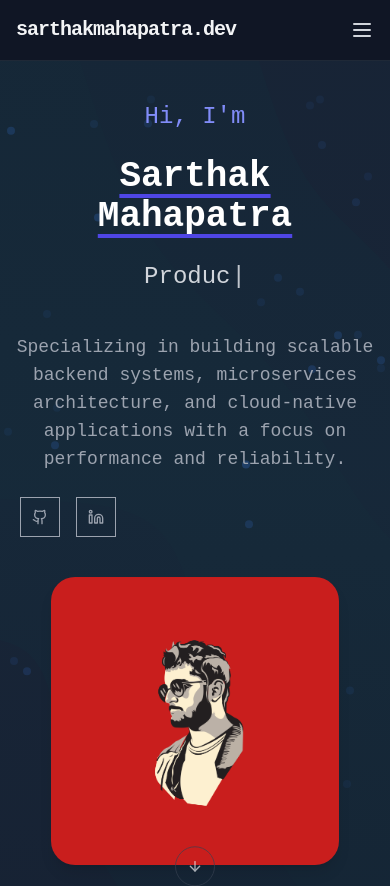
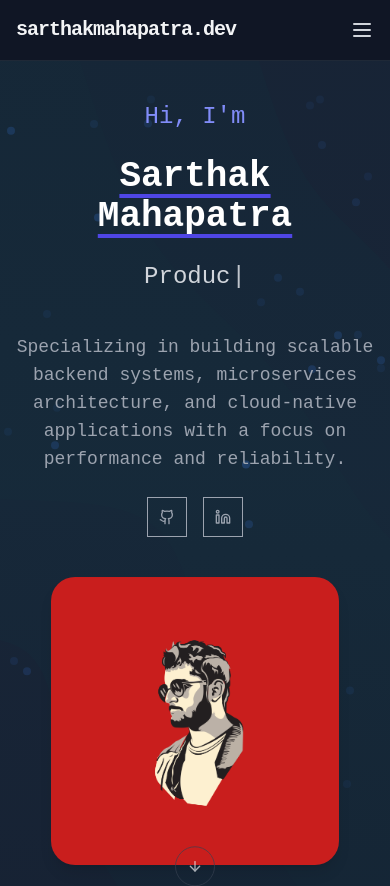
Before and after one commit to MaVericKWareZ/sarthak-mahapatra-dev-site, a Next.js app: page / in a window 390 px wide. Shown: the top 886 px of the page. Built offline with nearby package versions, Linux system fonts and the light colour scheme; no server answers.

Commit message:
centered hero text icons on small screens

```diff
--- a/components/hero.tsx
+++ b/components/hero.tsx
@@ -118,7 +118,7 @@ export default function Hero() {
             performance and reliability.
           </motion.p>
 
-          <div className="flex items-center gap-4 ml-1 mt-2 sm:mt-0">
+          <div className="flex justify-center sm:justify-start items-center gap-4 mt-2 sm:mt-0">
             <Link
               href="https://github.com/MaVericKWareZ"
               target="_blank"
```
